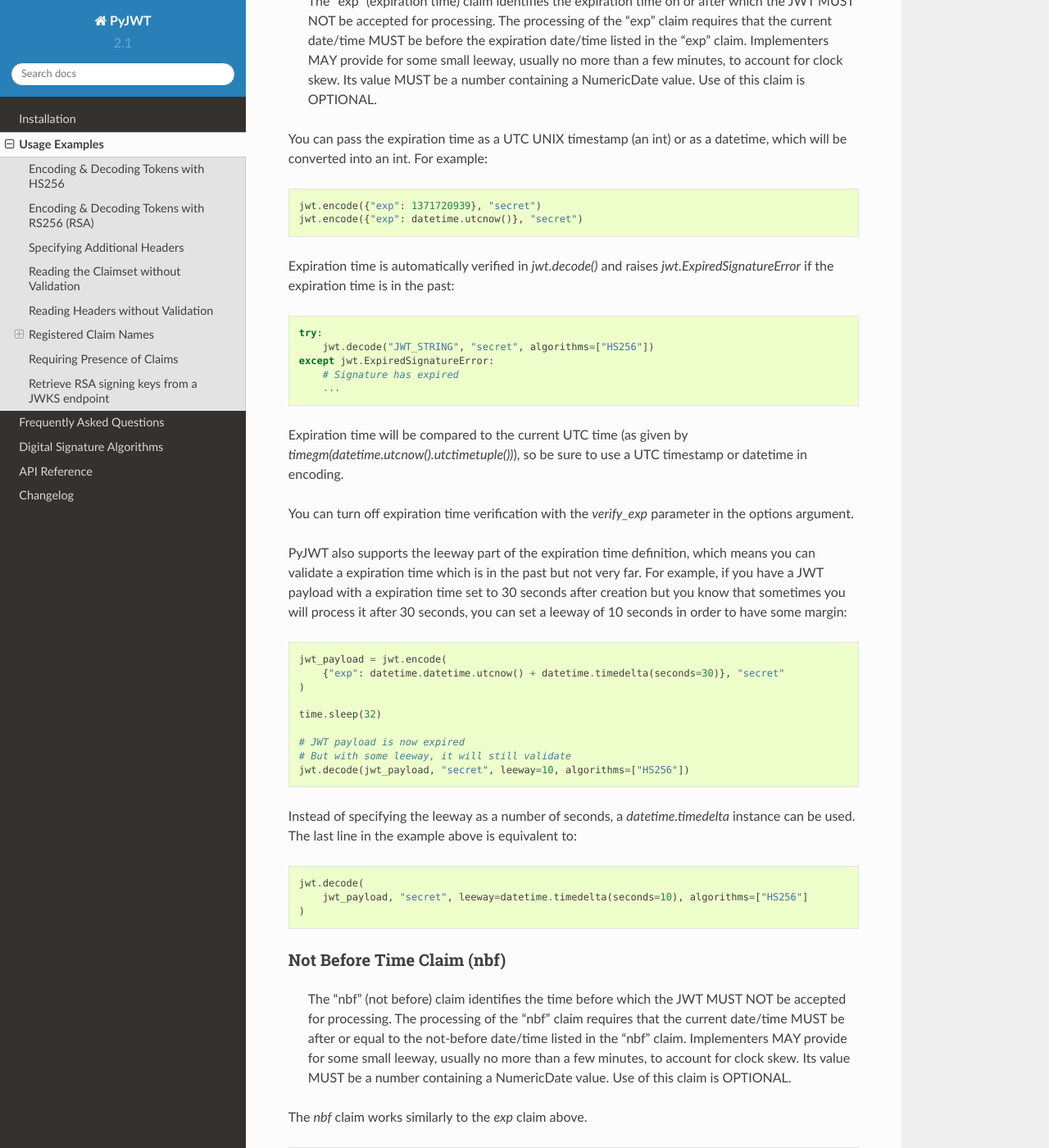
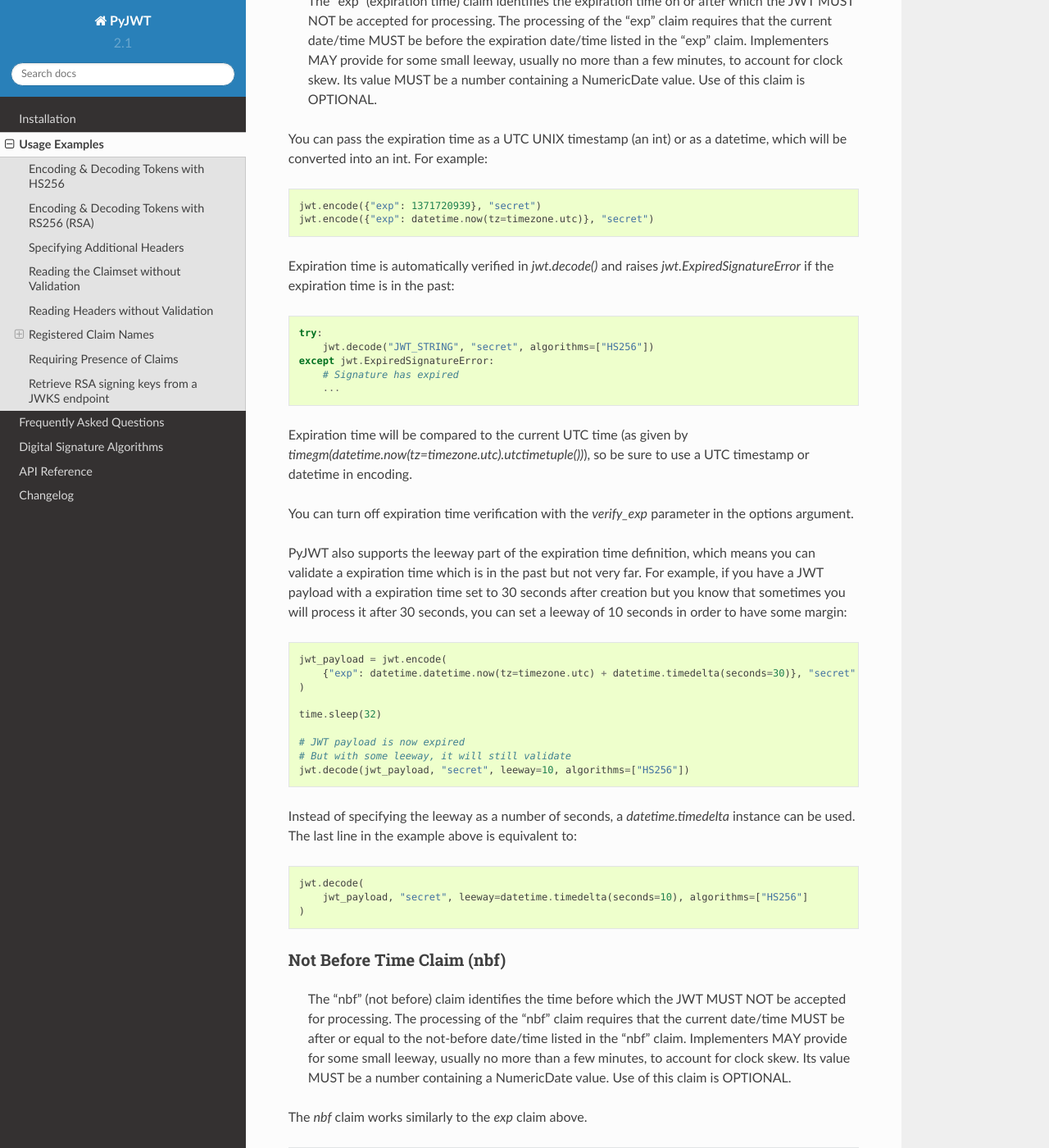
Before and after one commit to jpadilla/pyjwt, a Sphinx documentation site: the page built from docs/usage.rst, in a window 1280 px wide and 1400 px high, scrolled down 2113 px. Shown: the whole window at 82% size. Built offline with Sphinx 7.4.7 and the Read the Docs theme 2.0.0, drawn with Linux system fonts in a browser that asks for light colours; some of the changed text lies outside the part shown.

Commit message:
Use timezone package as Python 3.5+ is required
This method is deprecated:
https://docs.python.org/3/library/datetime.html#datetime.datetime.utcnow

Replaced with:
https://docs.python.org/3/library/datetime.html#datetime.datetime.utcnow
using:
https://docs.python.org/3/library/datetime.html#datetime.timezone.utc

which seems to indicate this was added in Python 3.2

```diff
--- a/docs/usage.rst
+++ b/docs/usage.rst
@@ -119,7 +119,7 @@ datetime, which will be converted into an int. For example:
 .. code-block:: python
 
     jwt.encode({"exp": 1371720939}, "secret")
-    jwt.encode({"exp": datetime.utcnow()}, "secret")
+    jwt.encode({"exp": datetime.now(tz=timezone.utc)}, "secret")
 
 Expiration time is automatically verified in `jwt.decode()` and raises
 `jwt.ExpiredSignatureError` if the expiration time is in the past:
@@ -133,7 +133,7 @@ Expiration time is automatically verified in `jwt.decode()` and raises
         ...
 
 Expiration time will be compared to the current UTC time (as given by
-`timegm(datetime.utcnow().utctimetuple())`), so be sure to use a UTC timestamp
+`timegm(datetime.now(tz=timezone.utc).utctimetuple())`), so be sure to use a UTC timestamp
 or datetime in encoding.
 
 You can turn off expiration time verification with the `verify_exp` parameter in the options argument.
@@ -147,7 +147,7 @@ you can set a leeway of 10 seconds in order to have some margin:
 .. code-block:: python
 
     jwt_payload = jwt.encode(
-        {"exp": datetime.datetime.utcnow() + datetime.timedelta(seconds=30)}, "secret"
+        {"exp": datetime.datetime.now(tz=timezone.utc) + datetime.timedelta(seconds=30)}, "secret"
     )
 
     time.sleep(32)
@@ -181,7 +181,7 @@ The `nbf` claim works similarly to the `exp` claim above.
 .. code-block:: python
 
     jwt.encode({"nbf": 1371720939}, "secret")
-    jwt.encode({"nbf": datetime.utcnow()}, "secret")
+    jwt.encode({"nbf": datetime.now(tz=timezone.utc)}, "secret")
 
 Issuer Claim (iss)
 ~~~~~~~~~~~~~~~~~~
@@ -259,7 +259,7 @@ Issued At Claim (iat)
 .. code-block:: python
 
     jwt.encode({"iat": 1371720939}, "secret")
-    jwt.encode({"iat": datetime.utcnow()}, "secret")
+    jwt.encode({"iat": datetime.now(tz=timezone.utc)}, "secret")
 
 Requiring Presence of Claims
 ----------------------------
```
Also changed, not shown: 3 other files.
